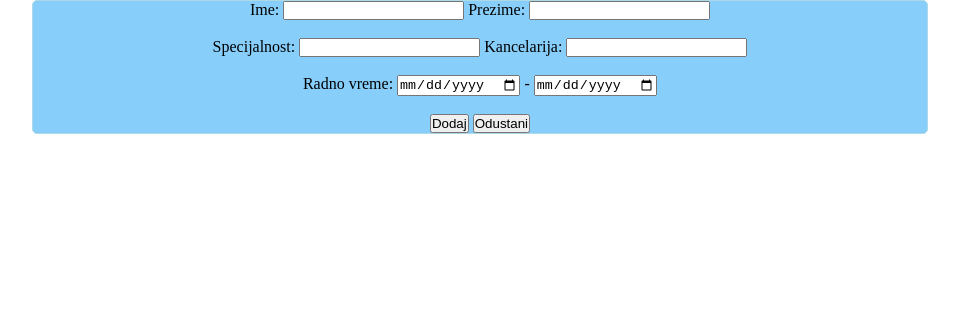
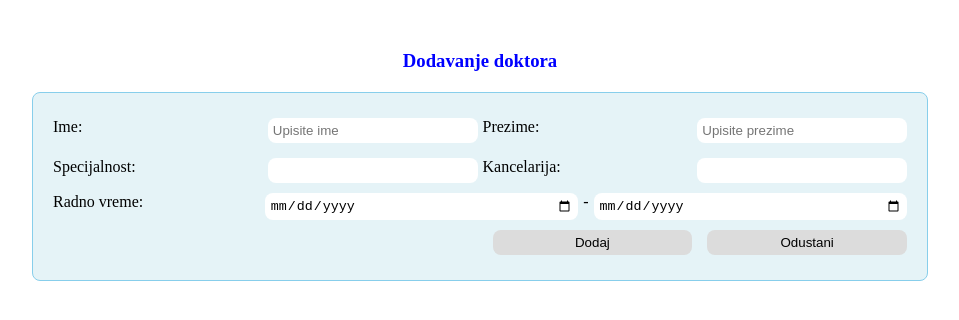
Before and after one commit to fed-ftn/fed-39-tim3, a plain HTML site: page doktori.html in a window 1280 px wide. Shown: the whole page, without its empty margins (160-1119 px from the left). Drawn offline with Linux system fonts and the light colour scheme.

Commit message:
Zavrsena strana doktori.html

```diff
--- a/doktori.html
+++ b/doktori.html
@@ -11,32 +11,48 @@
 </head>
 
 <body>
+  <h3>Dodavanje doktora</h3>
   <div class="forma">
+
     <form action="">
+      <div class="container">
+        <div class="row">
           <label for="ime">Ime:</label>
-      <input type="text" name="ime" id="ime">
+          <input type="text" name="ime" id="ime" placeholder="Upisite ime">
+        </div>
 
+        <div class="row">
           <label for="prezime">Prezime:</label>
-      <input type="text" name="prezime" id="prezime"> <br><br>
+          <input type="text" name="prezime" id="prezime" placeholder="Upisite prezime">
+        </div>
 
+        <div class="row">
           <label for="specijalnost">Specijalnost:</label>
           <input type="text" name="specijalnost" id="specijalnost">
+        </div>
 
+
+        <div class="row">
           <label for="kancelarija">Kancelarija:</label>
-      <input type="text" name="kancelarija" id="kancelarija"><br><br>
+          <input type="text" name="kancelarija" id="kancelarija">
+        </div>
 
+        <div class="datum">
           <label for="date">Radno vreme:</label>
           <input type="date" name="date" id="date">
+          <label for="date2"> - </label>
+          <input type="date" name="date2" id="date2">
+        </div>
 
-      <label for="date2">-</label>
-      <input type="date" name="date2" id="date2"><br><br>
+        <div class="row">
 
+        </div>
+        <div class="row">
           <input type="submit" value="Dodaj">
           <input type="reset" value="Odustani">
+        </div>
 
-
-
-
+      </div>
 
     </form>
   </div>
--- a/style.css
+++ b/style.css
@@ -5,10 +5,67 @@
 }
 
 .forma {
-  border: 1px solid lightblue;
-  background-color: lightskyblue;
-  border-radius: 5px;
+  border: 1px solid skyblue;
+  background-color: rgba(173, 216, 230, 0.318);
+  border-radius: 8px;
   width: 70%;
   margin: auto;
+  text-align: left;
+  padding: 20px;
+}
+
+.container {
+  display: grid;
+  grid-template-columns: repeat(2, 1fr);
+  gap: 5px;
+  width: 100%;
+}
+
+.row {
+  display: grid;
+  grid-template-columns: repeat(2, 1fr);
+  margin: 5px 0;
+  gap: 5px;
+  width: 100%;
+}
+
+.datum {
+  display: flex;
+  grid-column: 1 /span 2;
+  justify-content: flex-start;
+}
+
+.datum label:first-child {
+  width: 25%;
+
+}
+
+.datum :nth-child(3) {
+  margin: 0 5px;
+
+}
+
+h3 {
+  margin-top: 50px;
+  margin-bottom: 20px;
   text-align: center;
+  color: blue;
 }
+
+input[type="date"] {
+  width: 37%;
+
+}
+
+input[type="submit"],
+input[type="reset"] {
+  margin: 0px 0px 0px 10px;
+  background-color: gainsboro;
+}
+
+input {
+  border: none;
+  border-radius: 8px;
+  padding: 5px;
+
+}
```
Lines whose indentation alone changed are shown as unchanged.
